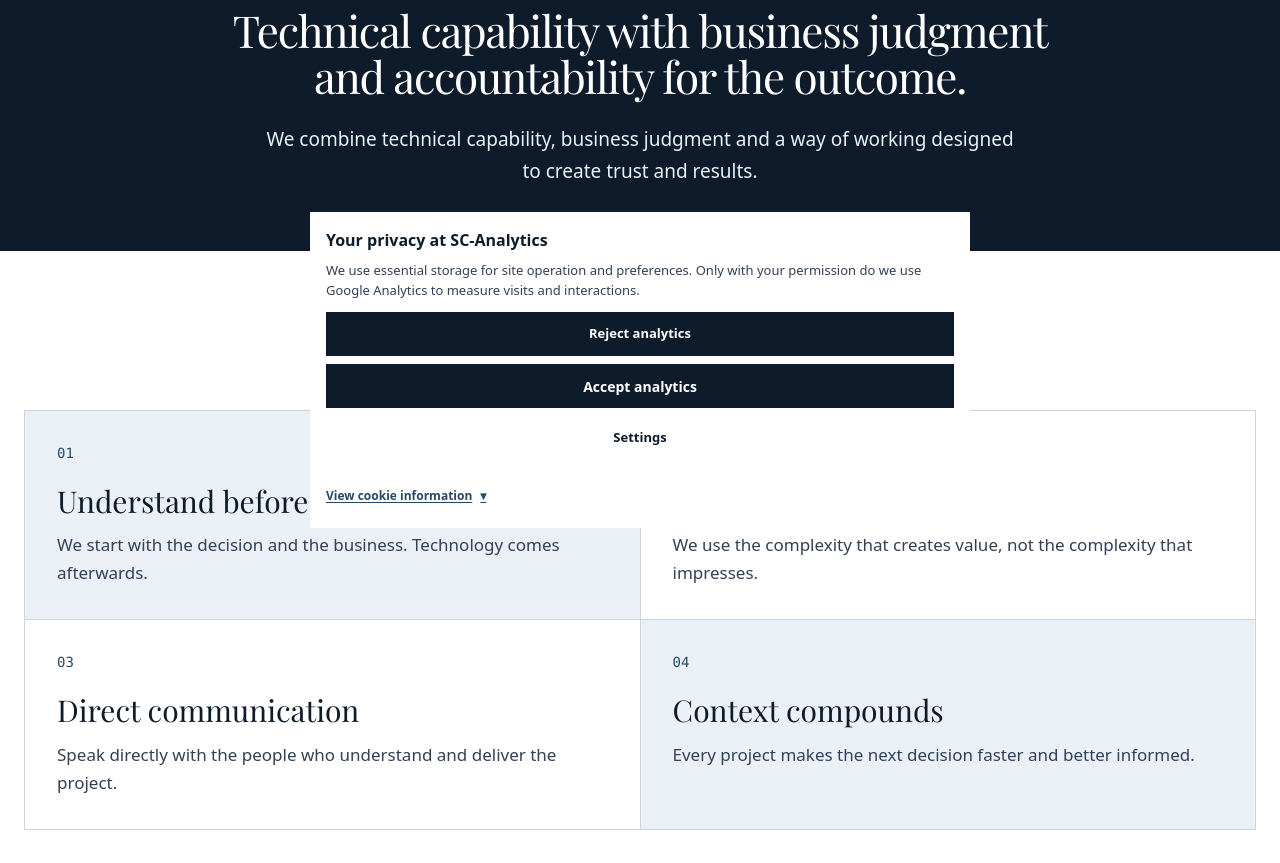
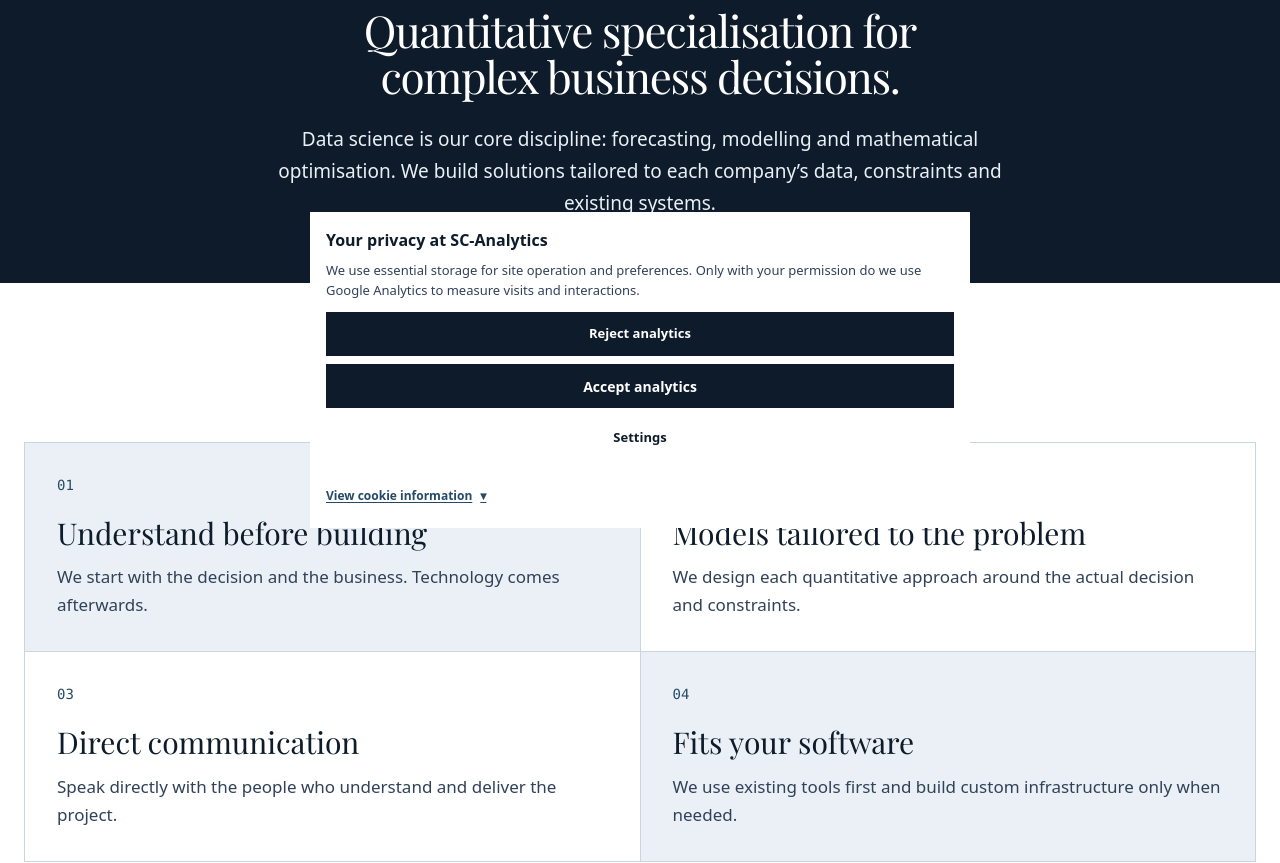
Before and after one commit to sastree14/arnausastre-web, a Next.js app: page /about in a window 1280 px wide. Shown: the part 260-1123 px from the top of the page. Built offline with nearby package versions, Linux system fonts and the light colour scheme; a web font is replaced by a local one.

Commit message:
copy: clarify specialist data science and tailored quantitative delivery

```diff
--- a/app/about/page.tsx
+++ b/app/about/page.tsx
@@ -7,16 +7,16 @@ import { useSiteLanguage } from '@/components/SiteLanguageProvider'
 const COPY = {
   es: {
     eyebrow: 'POR QUÉ SC-ANALYTICS',
-    title: 'Capacidad técnica con criterio de negocio y responsabilidad sobre el resultado.',
-    intro: 'Combinamos capacidad técnica, criterio de negocio y una forma de trabajar pensada para generar confianza y resultados.',
+    title: 'Especialización cuantitativa para decisiones empresariales complejas.',
+    intro: 'Nuestro núcleo es el Data Science: predicción, modelización y optimización matemática. Construimos soluciones a medida de los datos, las restricciones y los sistemas de cada empresa.',
 
     reasonsLabel: 'POR QUÉ CONSTRUIR CON NOSOTROS',
     reasonsTitle: 'Por qué trabajar con SC-Analytics.',
     reasons: [
       ['Comprender antes de construir', 'Empezamos por la decisión y el negocio. La tecnología viene después.'],
-      ['La solución adecuada', 'Usamos la complejidad que aporta valor, no la que impresiona.'],
+      ['Modelos a medida', 'Diseñamos la solución matemática adecuada a cada problema y sus restricciones.'],
       ['Comunicación directa', 'Hablas directamente con quienes entienden y desarrollan el proyecto.'],
-      ['Contexto que se acumula', 'Cada proyecto hace que la siguiente decisión pueda resolverse mejor y más rápido.'],
+      ['Integración con tus sistemas', 'Partimos de las herramientas existentes; desarrollamos infraestructura propia solo cuando es necesaria.'],
     ],
 
     proofLabel: 'NUESTRO ESTÁNDAR',
@@ -53,16 +53,16 @@ const COPY = {
 
   ca: {
     eyebrow: 'PER QUÈ SC-ANALYTICS',
-    title: 'Capacitat tècnica amb criteri de negoci i responsabilitat sobre el resultat.',
-    intro: 'Combinem capacitat tècnica, criteri de negoci i una manera de treballar pensada per generar confiança i resultats.',
+    title: 'Especialització quantitativa per a decisions empresarials complexes.',
+    intro: 'El nostre nucli és el Data Science: predicció, modelització i optimització matemàtica. Construïm solucions a mida de les dades, les restriccions i els sistemes de cada empresa.',
 
     reasonsLabel: 'PER QUÈ CONSTRUIR AMB NOSALTRES',
     reasonsTitle: 'Per què treballar amb SC-Analytics.',
     reasons: [
       ['Comprendre abans de construir', 'Comencem per la decisió i el negoci. La tecnologia ve després.'],
-      ['La solució adequada', 'Utilitzem la complexitat que aporta valor, no la que impressiona.'],
+      ['Models a mida', 'Dissenyem la solució matemàtica adequada a cada problema i les seves restriccions.'],
       ['Comunicació directa', 'Parles directament amb qui entén i desenvolupa el projecte.'],
-      ['Context que s’acumula', 'Cada projecte fa que la següent decisió es pugui resoldre millor i més ràpid.'],
+      ['Integració amb els teus sistemes', 'Partim de les eines existents; desenvolupem infraestructura pròpia només quan cal.'],
     ],
 
     proofLabel: 'EL NOSTRE ESTÀNDARD',
@@ -99,16 +99,16 @@ const COPY = {
 
   en: {
     eyebrow: 'WHY SC-ANALYTICS',
-    title: 'Technical capability with business judgment and accountability for the outcome.',
-    intro: 'We combine technical capability, business judgment and a way of working designed to create trust and results.',
+    title: 'Quantitative specialisation for complex business decisions.',
+    intro: 'Data science is our core discipline: forecasting, modelling and mathematical optimisation. We build solutions tailored to each company’s data, constraints and existing systems.',
 
     reasonsLabel: 'WHY BUILD WITH US',
     reasonsTitle: 'Why work with SC-Analytics.',
     reasons: [
       ['Understand before building', 'We start with the decision and the business. Technology comes afterwards.'],
-      ['The right solution', 'We use the complexity that creates value, not the complexity that impresses.'],
+      ['Models tailored to the problem', 'We design each quantitative approach around the actual decision and constraints.'],
       ['Direct communication', 'Speak directly with the people who understand and deliver the project.'],
-      ['Context compounds', 'Every project makes the next decision faster and better informed.'],
+      ['Fits your software', 'We use existing tools first and build custom infrastructure only when needed.'],
     ],
 
     proofLabel: 'OUR STANDARD',
```
